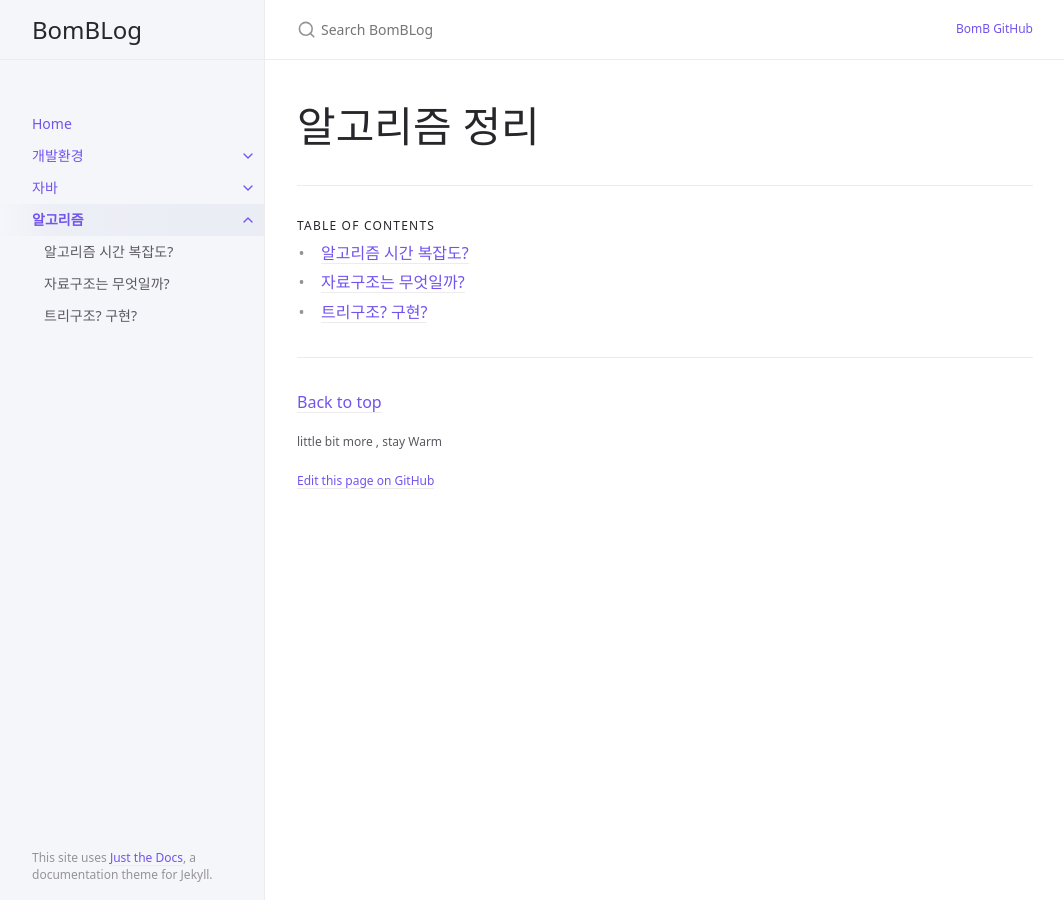
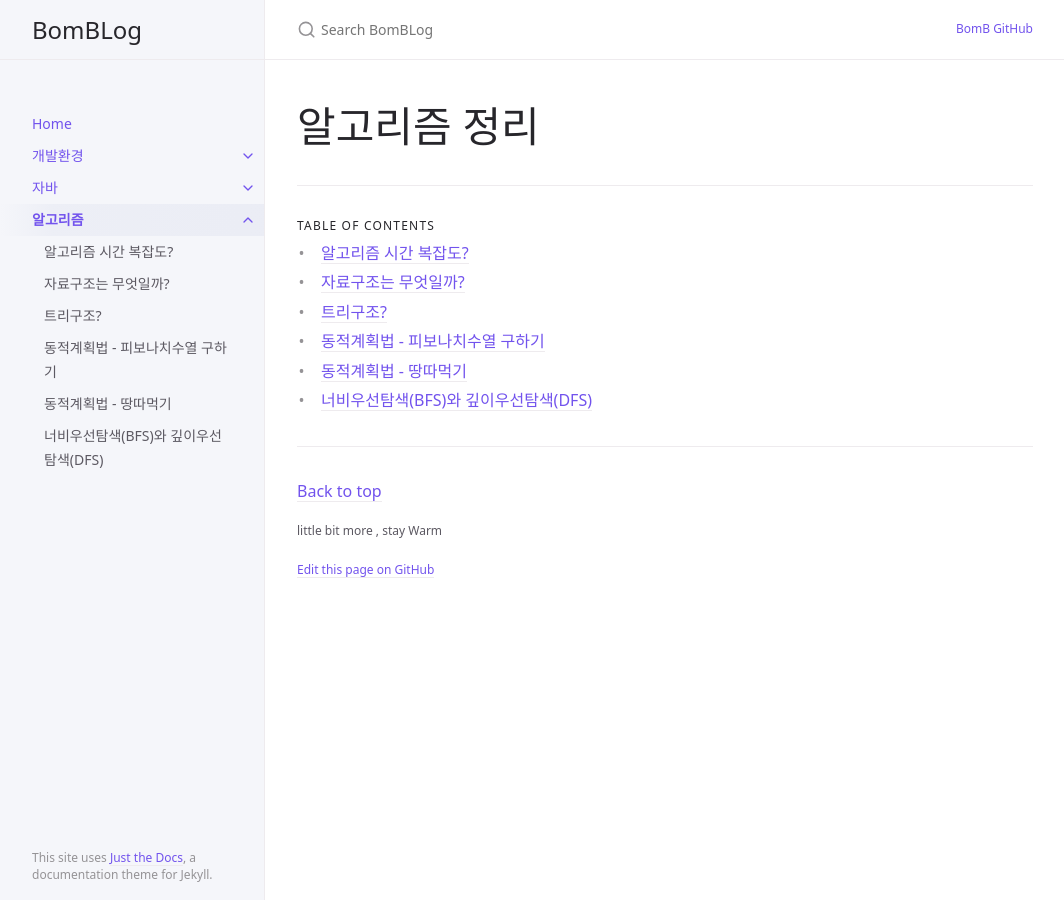
Before and after one commit to yongBomb90/yongBomb90.github.io, a Jekyll site: the page built from docs/algorism/algorism.md, in a window 1280 px wide. Shown: the whole page, without its empty margins (107-1171 px from the left). Built offline with Jekyll 4.4.1, drawn with Linux system fonts in a browser that asks for light colours; part of the change alters nothing that is shown.

Commit message:
no message

````diff
--- /dev/null
+++ b/docs/algorism/algorism_bfs.md
@@ -0,0 +1,174 @@
+---
+layout: default
+title: 너비우선탐색(BFS)와 깊이우선탐색(DFS)
+parent: 알고리즘
+nav_order: 23
+permalink: /algorism/bfs_dfs
+---
+## 너비우선탐색과 깊이우선탐색?
+{: .fs-9 }
+- 너비우선탐색
+> Breadth-First Search 라고 한다. 하나의 정점으로부터 시작하여 차례대로 모든 정점들을 한 번씩 방문하는 것으로 루트 노드(혹은 다른 임의의 노드)에서 시작해서 인접한 노드를 먼저 탐색하는 방법이다.
+두 노드 사이의 최단 경로 혹은 임의의 경로를 찾고 싶을 때 이 방법을 선택한다. <br>
+
+- 깊이 우선 탐색
+> Depth First Search 라고 한다. 정점의 자식들을 먼저 탐색하는 방식이다. 순환 알고리즘의 형태 를 가지고 있다. <br>
+
+
+---
+
+ ![](https://www.fun-coding.org/00_Images/BFSDFS.png)
+
+- BFS 방식: A - B - C - D - G - H - I - E - F - J
+  >  한 단계씩 내려가면서, 해당 노드와 같은 레벨에 있는 노드들 (형제 노드들)을 먼저 순회함
+- DFS 방식: A - B - D - E - F - C - G - H - I - J
+  >  한 노드의 자식을 타고 끝까지 순회한 후, 다시 돌아와서 다른 형제들의 자식을 타고 내려가며 순화함
+
+
+---
+## 아래와 같이 구현 가능하다
+
+```java
+import java.util.ArrayList;
+import java.util.LinkedList;
+import java.util.List;
+import java.util.Objects;
+
+/**
+ * 그래프 노드 클래스
+ *   - 넓이 , 깊이 우선 검색시 사용
+ */
+public class graph {
+
+    LinkedList<node> nodes;
+
+    public static LinkedList<node> bfs(node root) {
+
+        LinkedList<node> checkList = new LinkedList<>();
+        LinkedList<node> brc = new LinkedList<>();
+        brc = root.branchs;
+        checkList.add(root);
+        root.check = true;
+        while ( !brc.isEmpty() ) {
+            node nd = brc.pop();
+            if (!nd.check) {
+                checkList.add(nd);
+                brc.addAll(nd.branchs);
+            }
+            nd.check = true;
+        }
+        return checkList;
+    }
+
+    public static LinkedList<node> dfs(node root) {
+
+        LinkedList<node> checkList = new LinkedList<>();
+        LinkedList<node> brc = new LinkedList<>();
+        brc = root.branchs;
+        checkList.add(root);
+        root.check = true;
+        while ( !brc.isEmpty() ) {
+            node nd = brc.removeLast();
+            if (!nd.check) {
+                checkList.add(nd);
+                brc.addAll(nd.branchs);
+            }
+            nd.check = true;
+        }
+        return checkList;
+    }
+    static class  node {
+            String name; //해당 노드의 명
+            int cost;  // 코스트
+            LinkedList<node> branchs; // 인접 노드
+            boolean check; // 검색 여부
+
+            // 생성자 함수 해당 명과 코스트처리
+            public node(String name, int cost) {
+                this.name = name;
+                this.cost = cost;
+                check = false;
+                branchs = new LinkedList<>();
+            }
+
+            // 브런치 추가
+            public void addBranch(node... nodes  ){
+                for ( node nd : nodes) {
+                    if ( !branchs.contains(nd) ) {
+                        branchs.add(nd);
+                        nd.branchs.add(this);
+                    }
+                }
+            }
+
+
+            // 브런치 삭제
+            public void removeBranch(node node){
+                if ( branchs.contains(node) ) {
+                    branchs.remove( branchs.indexOf(node) );
+                    node.branchs.remove( node.branchs.indexOf(this) );
+                }
+            }
+
+            // 큐데이터 불러오기
+            public node queueGet(){
+                return branchs.pop();
+            }
+
+            // 스택데이터 불러오기
+            public node stackGet(){
+                return branchs.removeLast();
+            }
+
+            // 같은 명일시 같은 노드로 본다
+            @Override
+            public boolean equals(Object o) {
+                if (this == o) return true;
+                if (o == null || getClass() != o.getClass()) return false;
+                node node = (node) o;
+                return Objects.equals(name, node.name);
+            }
+
+        @Override
+        public String toString() {
+            return "{" + name  +
+                    "," + cost +
+                    '}';
+        }
+    }
+
+    public static void main(String[] args) {
+        node A = new node("A" , 0);
+        node B = new node("B" , 0);
+        node C = new node("C" , 0);
+        node D = new node("D" , 0);
+        node E = new node("E" , 0);
+        node F = new node("F" , 0);
+        node G = new node("G" , 0);
+        node H = new node("H" , 0);
+        node I = new node("I" , 0);
+        node J = new node("J" , 0);
+
+        A.addBranch(B,C);
+        B.addBranch(D);
+        C.addBranch(G,H,I);
+        D.addBranch(E,F);
+        I.addBranch(J);
+
+        /**넓이우선
+        List bfsRes =   bfs(A);
+        System.out.println(bfsRes);
+        //out put >> [{A,0}, {B,0}, {C,0}, {D,0}, {G,0}, {H,0}, {I,0}, {E,0}, {F,0}, {J,0}]
+        **/
+        /**깊이우선
+        List dfsRes =   dfs(A);
+        System.out.println(dfsRes);
+        //out put >> [{A,0}, {C,0}, {I,0}, {J,0}, {H,0}, {G,0}, {B,0}, {D,0}, {F,0}, {E,0}]
+        **/
+
+    }
+
+
+}
+
+```
--- /dev/null
+++ b/docs/algorism/algorism_dynamic.md
@@ -0,0 +1,71 @@
+---
+layout: default
+title: 동적계획법 - 피보나치수열 구하기
+parent: 알고리즘
+nav_order: 21
+permalink: /algorism/ex/dp
+---
+## 동적계획법?
+{: .fs-9 }
+입력의 크기가 작은 문제들을 해결한후, 부분문제들의 해를 활용하여 보다 큰 문제를 해결한다. 이는 상향식 접근법으로 가장 최하위의 해답을 구한후 이를 저장하여 상위문제를 풀어가는 방식이라고 할수있다.
+
+---
+
+## 피보나치수열 구하기
+ 피보나치 수는 F(0) = 0, F(1) = 1일 때, 1 이상의 n에 대하여 F(n) = F(n-1) + F(n-2) 가 적용되는 수 입니다. <br>
+ 예를들어
+   - F(2) = F(0) + F(1) = 0 + 1 = 1
+   - F(3) = F(1) + F(2) = 1 + 1 = 2
+   - F(4) = F(2) + F(3) = 1 + 2 = 3
+   - F(5) = F(3) + F(4) = 2 + 3 = 5
+ 와 같이 이어집니다.
+
+```java
+    public static Integer fibo(int num) {
+        if ( num < 0) {
+            return null;
+        }
+        int currentNum = 1;
+        int pastNum = 0;
+        Integer sum = num == 1 ? currentNum : 0 ;
+        for ( int idx =0; idx <= num; idx++) {
+            if ( idx < 2 ) {
+                continue;
+            }
+            sum = currentNum + pastNum;
+            pastNum = currentNum;
+            currentNum = sum;
+        }
+
+        return sum;
+    }
+```
+[프로그래머스 예제 문제...](https://programmers.co.kr/learn/courses/30/lessons/12945?language=java) <br>
+```java
+    // 예제 문제 풀이...
+    public int solution(int n) {
+        return fibo(n, 1234567);
+    }
+
+    public static Integer fibo(int num , Integer deno) {
+        if ( num < 0) {
+            return null;
+        }
+        int currentNum = 1;
+        int pastNum = 0;
+        deno = deno == null ? 1 : deno;
+
+        Integer sum = num == 1 ? currentNum : 0 ;
+        for ( int idx =0; idx <= num; idx++) {
+            if ( idx < 2 ) {
+                continue;
+            }
+            // (( 4 * 1234567) + 3 ) + (( 4 * 1234567) + 4 ) = (( 8 * 1234567) + 7 )
+            sum = (currentNum + pastNum) % deno;
+            pastNum = currentNum;
+            currentNum = sum;
+        }
+
+        return sum;
+    }
+```
--- /dev/null
+++ b/docs/algorism/algorism_dynamic_ex.md
@@ -0,0 +1,42 @@
+---
+layout: default
+title: 동적계획법 - 땅따먹기
+parent: 알고리즘
+nav_order: 22
+permalink: /algorism/ex/dp/1
+---
+## 동적계획법?
+{: .fs-9 }
+입력의 크기가 작은 문제들을 해결한후, 부분문제들의 해를 활용하여 보다 큰 문제를 해결한다. 이는 상향식 접근법으로 가장 최하위의 해답을 구한후 이를 저장하여 상위문제를 풀어가는 방식이라고 할수있다.
+
+---
+
+## [프로그래머스 땅따먹기](https://programmers.co.kr/learn/courses/30/lessons/12913)
+해당 문제는 동적계획법으로 첫번째 행렬부터 문제에 맞는 계산을 진행하여 마지막 결과에서 가장 큰 수를 구하는 방식의 알고리즘을 이용하여 계산한다.
+
+```java
+import java.util.Arrays;
+
+class Solution {
+    int solution(int[][] land) {
+         int[] pastArr = {0,0,0,0};
+        for ( int[] arr : land) {
+            int idx = 0;
+            for ( int t : arr) {
+                int[] x = pastArr.clone();
+                x[idx] = 0;
+                Arrays.sort(x);
+                arr[idx] += x[x.length-1];
+                idx++;
+            }
+            pastArr = arr;
+        }
+        Arrays.sort(pastArr);
+        int answer = pastArr[pastArr.length-1];
+
+        return answer;
+    }
+
+
+}
+```
--- a/docs/algorism/algorism_tree.md
+++ b/docs/algorism/algorism_tree.md
@@ -1,6 +1,6 @@
 ---
 layout: default
-title: 트리구조? 구현?
+title: 트리구조?
 parent: 알고리즘
 nav_order: 3
 permalink: /algorism/intro
````
